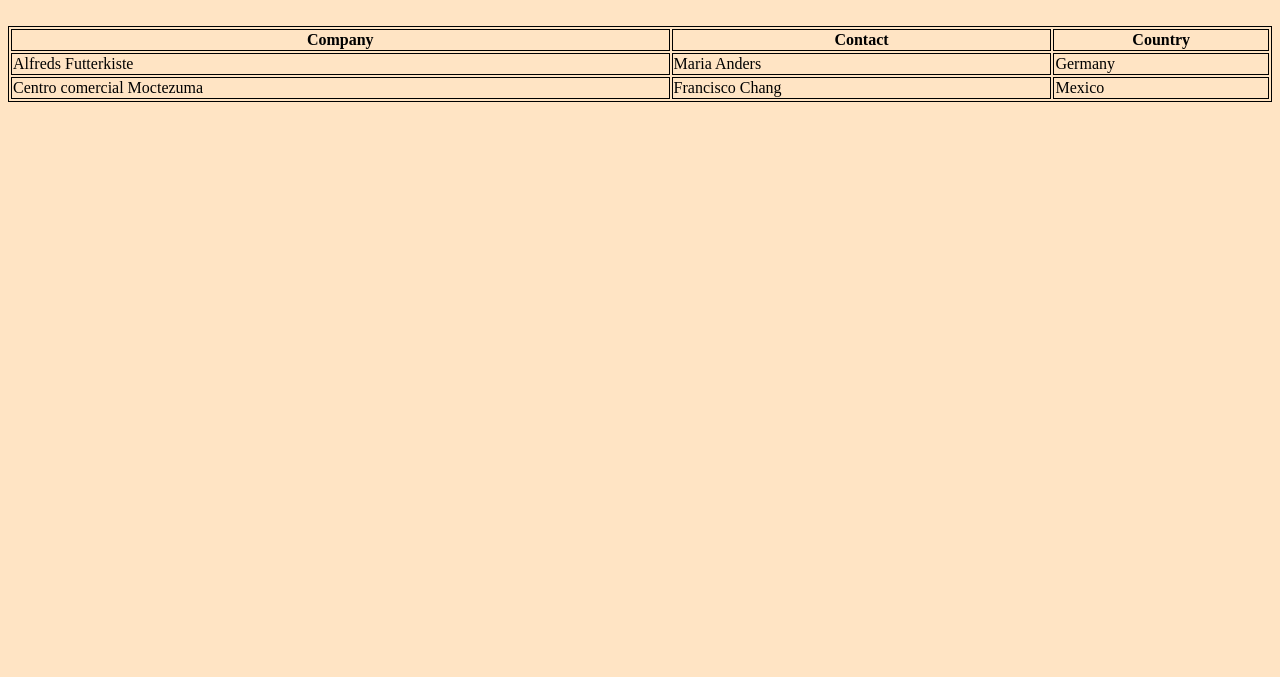
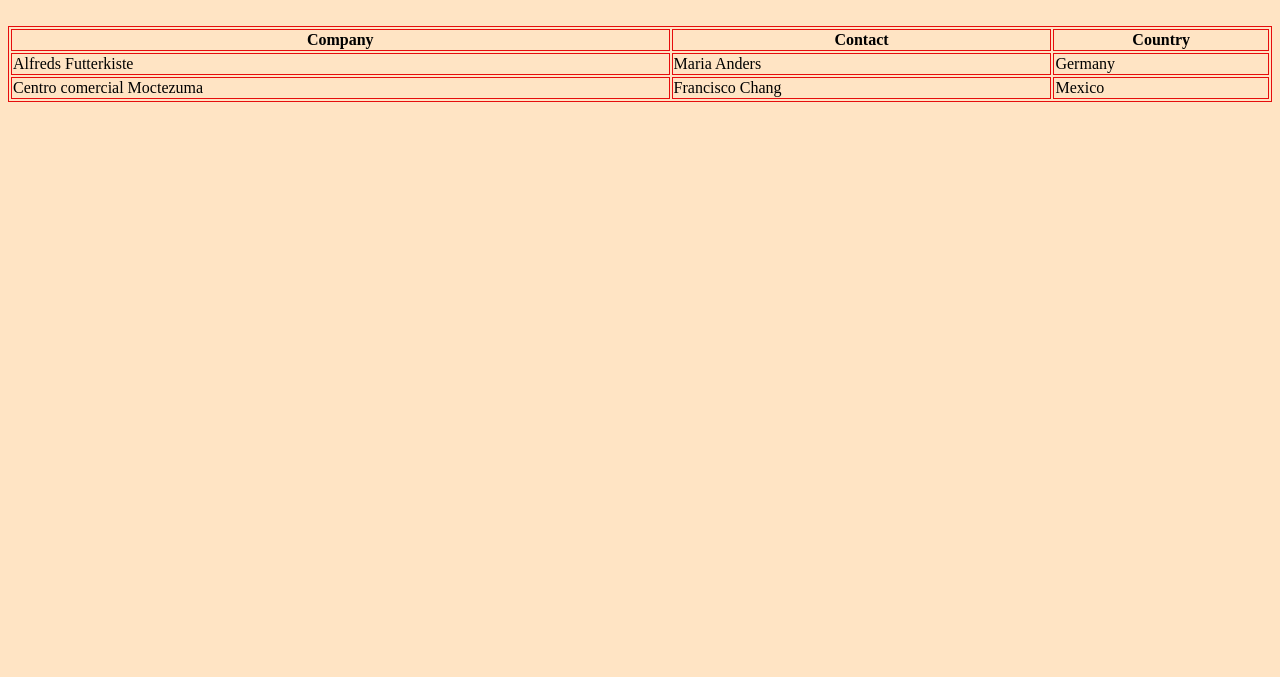
Before and after one commit to rubthira/repo3-assignment, a plain HTML site: page homepage.html in a window 1280 px wide. Shown: the part 123-800 px from the top of the page. Drawn offline with Linux system fonts and the light colour scheme.

Commit message:
ubah color di fail homepage

```diff
--- a/homepage.html
+++ b/homepage.html
@@ -10,7 +10,7 @@
             font-size: 60px;
         }
         table, th, td {
-            border:1px solid black;
+            border:1px solid rgb(230, 13, 13);
 }
     </style>
     <meta charset="UTF-8">
```
